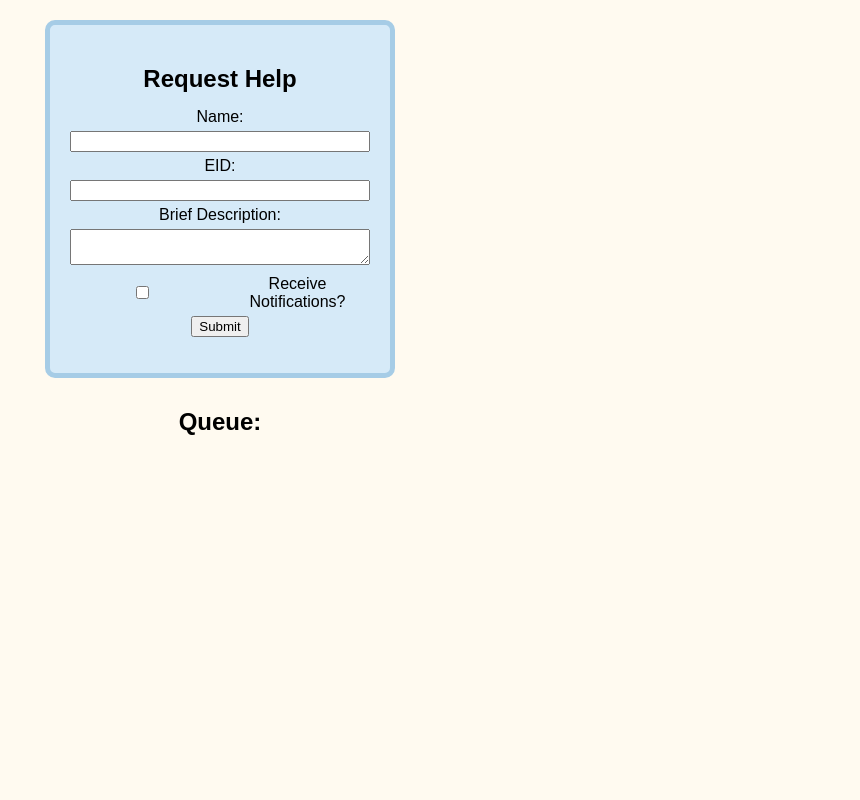
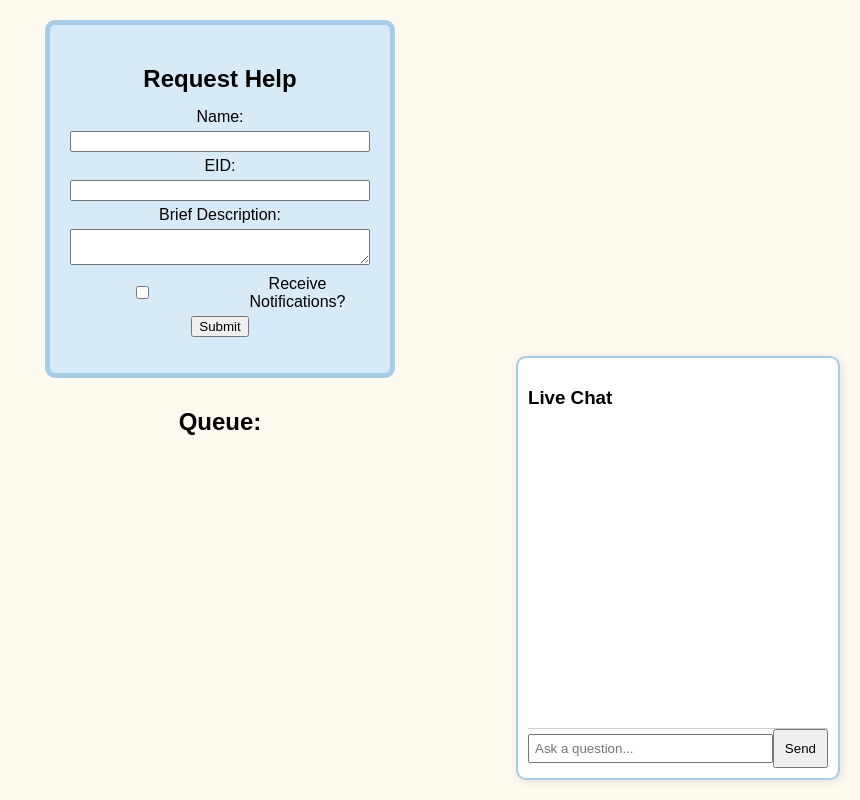
Before and after one commit to caitlin8105/wics-hackathon, a plain HTML site: page 314.html in a window 1280 px wide. Shown: the whole page, without its empty margins (420-1280 px from the left). Drawn offline with Linux system fonts and the light colour scheme.

Commit message:
chat box done

```diff
--- a/314.html
+++ b/314.html
@@ -40,6 +40,36 @@
         margin: 5px 0;
         font-size: 18px;
       }
+      .chat-box {
+        position: fixed;
+        right: 20px;
+        bottom: 20px;
+        width: 300px;
+        height: 400px;
+        background-color: white;
+        border: 2px solid #a6cce6;
+        border-radius: 10px;
+        display: flex;
+        flex-direction: column;
+        padding: 10px;
+        box-shadow: 2px 2px 10px rgba(0, 0, 0, 0.1);
+      }
+      .chat-messages {
+        flex: 1;
+        overflow-y: auto;
+        border-bottom: 1px solid #ccc;
+        padding: 5px;
+      }
+      .chat-input {
+        display: flex;
+      }
+      .chat-input input {
+        flex: 1;
+        padding: 5px;
+      }
+      .chat-input button {
+        padding: 5px 10px;
+      }
     </style>
     <script>
       let queue = []; // Store the queue of names
@@ -73,6 +103,25 @@
           queueContainer.appendChild(entry);
         });
       }
+
+      function sendMessage() {
+        const chatInput = document.getElementById("chat-input");
+        const chatMessages = document.getElementById("chat-messages");
+        const name = document.getElementById("name").value.trim() || "Anonymous"; // Default to "Anonymous" if no name is entered
+        const message = chatInput.value.trim();
+
+      if (message) {
+        const messageElement = document.createElement("div");
+        messageElement.textContent = `${name}: ${message}`; // Display the name or "Anonymous" before the message
+        messageElement.style.padding = "5px";
+        messageElement.style.margin = "5px 0";
+        messageElement.style.background = "#d6eaf8";
+        messageElement.style.borderRadius = "5px";
+        chatMessages.appendChild(messageElement);
+        chatInput.value = ""; // Clear the input field
+        chatMessages.scrollTop = chatMessages.scrollHeight; // Scroll to the latest message
+      }
+    }
     </script>
   </head>
   <body>
@@ -102,5 +151,12 @@
       <h2>Queue:</h2>
       <div id="queue-list"></div>
     </div>
+    <div class="chat-box">
+      <h3>Live Chat</h3>
+      <div id="chat-messages" class="chat-messages"></div>
+      <div class="chat-input">
+        <input type="text" id="chat-input" placeholder="Ask a question...">
+        <button onclick="sendMessage()">Send</button>
+    </div>
   </body>
 </html>
```
